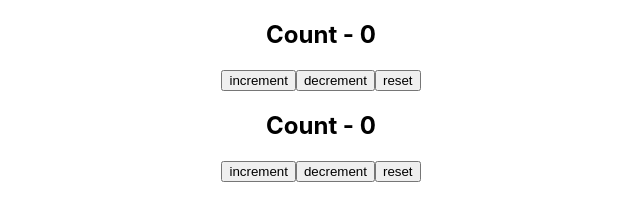
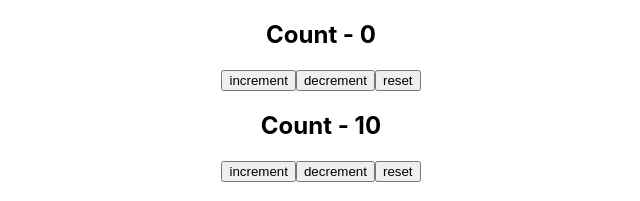
Before and after one commit to ReactJS-Avenger/try-react, a React (Create React App) app: page / in a window 1280 px wide. Shown: the top 201 px of the page, without its empty margins (319-959 px from the left). Built offline with nearby package versions, Linux system fonts and the light colour scheme.

Commit message:
useCounter- custom hooks

```diff
--- a/src/components/CustomHookExample/CounterHookOne.js
+++ b/src/components/CustomHookExample/CounterHookOne.js
@@ -1,19 +1,22 @@
 import React, { useState } from "react";
+import useCounter from "../hooks/useCounter";
 
 const CounterHookOne = () => {
-    const [count, setCount] = useState(0);
+    // const [count, setCount] = useState(0);
 
-    const increment = () => {
-        setCount(prevCount => prevCount + 1)
-    }
+    // const increment = () => {
+    //     setCount(prevCount => prevCount + 1)
+    // }
 
-    const decrement = () => {
-        setCount(prevCount => prevCount - 1)
-    }
+    // const decrement = () => {
+    //     setCount(prevCount => prevCount - 1)
+    // }
 
-    const reset = () => {
-        setCount(0)
-    }
+    // const reset = () => {
+    //     setCount(0)
+    // }
+
+    const [count, increment, decrement, reset] = useCounter(0, 1)
 
     return (
         <div>
--- a/src/components/CustomHookExample/CounterHookTwo.js
+++ b/src/components/CustomHookExample/CounterHookTwo.js
@@ -1,19 +1,22 @@
 import React, { useState } from "react";
+import useCounter from "../hooks/useCounter";
 
 const CounterHookTwo = () => {
-    const [count, setCount] = useState(0);
+    // const [count, setCount] = useState(0);
 
-    const increment = () => {
-        setCount(prevCount => prevCount + 1)
-    }
+    // const increment = () => {
+    //     setCount(prevCount => prevCount + 1)
+    // }
 
-    const decrement = () => {
-        setCount(prevCount => prevCount - 1)
-    }
+    // const decrement = () => {
+    //     setCount(prevCount => prevCount - 1)
+    // }
 
-    const reset = () => {
-        setCount(0)
-    }
+    // const reset = () => {
+    //     setCount(0)
+    // }
+
+    const [count, increment, decrement, reset] = useCounter(10, 10)
 
     return (
         <div>
--- /dev/null
+++ b/src/components/hooks/useCounter.js
@@ -0,0 +1,22 @@
+import { useState } from "react";
+
+
+const useCounter = (initialCount = 0, value) => {
+    const [count, setCount] = useState(initialCount);
+
+    const increment = () => {
+        setCount(prevCount => prevCount + value)
+    }
+
+    const decrement = () => {
+        setCount(prevCount => prevCount - value)
+    }
+
+    const reset = () => {
+        setCount(initialCount)
+    }
+
+    return [count, increment, decrement, reset]
+}
+
+export default useCounter;
```
